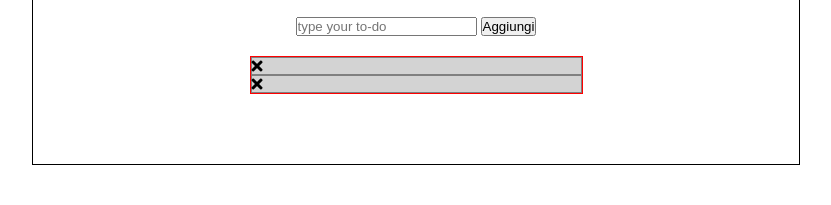
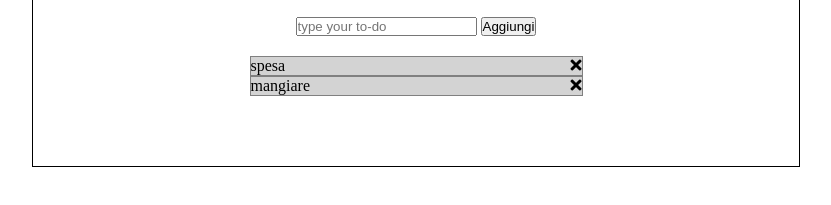
Before and after one commit to nicolamilani1988/vue-todolist, a plain HTML site: page index.html in a window 1280 px wide. Shown: the part 103-308 px from the top of the page, without its empty margins (224-1055 px from the left). Drawn offline with nearby package versions, Linux system fonts and the light colour scheme.

Commit message:
aggiunta funzione per aggiungere

```diff
--- a/index.html
+++ b/index.html
@@ -28,15 +28,15 @@
             <!-- section add todo -->
             <section id="input-todo">
                 <!-- input todo -->
-                <input v-model="task" type="text" placeholder="type your to-do">
+                <input @keyup.enter="addTodo" v-model="task" type="text" placeholder="type your to-do">
                 <button @click="addTodo">Aggiungi</button>
 
             </section>
             <!-- todo list -->
             <section id="todo-list">
                 <ul>
-                    <li v-for="todo in todos.length">
-                        {{task}}
+                    <li v-for="todo in todos">
+                        {{todo}}
                         <i class="fas fa-times"></i>
                     </li>
                     <!-- <li>
--- a/script.js
+++ b/script.js
@@ -7,7 +7,8 @@ function init(){
         data:{
             todos:[
               "spesa",
-              "mangiare"
+              "mangiare",
+
             ],
             task:"",
 
@@ -16,7 +17,9 @@ function init(){
 
         methods:{
             addTodo: function(){
+                if(this.task.length > 0){
                 this.todos.push(this.task);
+                }
             }
         }
     })
--- a/style.css
+++ b/style.css
@@ -30,7 +30,6 @@
 /* regole section todo-list */
 #todo-list{
     width: 50%;
-    border: 1px solid red;
 }
 
 ul {
```
